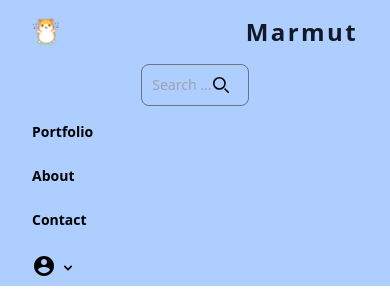
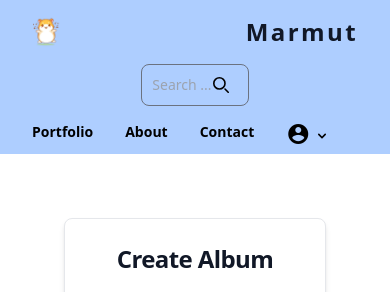
Before and after one commit to BASDAT-D-07-2024/marmut, a Django app: template album/templates/list-album.html in a window 390 px wide. Shown: the top 292 px of the page. Run offline with Django 3.2, Linux system fonts and the light colour scheme; the template is opened without the code that fills it, so the values that code supplies are empty; some libraries are stand-ins or nearby versions.

Commit message:
fix: make navbar responsive

```diff
--- a/templates/navbar.html
+++ b/templates/navbar.html
@@ -16,6 +16,7 @@
       </button>
     </div>
   </form>
+  <div class="flex flex-row">
     <a class="px-4 py-2 mt-2 text-sm font-semibold bg-transparent rounded-lg dark-mode:bg-transparent dark-mode:hover:bg-gray-600 dark-mode:focus:bg-gray-600 dark-mode:focus:text-white dark-mode:hover:text-white dark-mode:text-blue-300 md:mt-0 md:ml-4 hover:text-gray-900 focus:text-gray-900 hover:bg-blue-300 focus:bg-blue-300 focus:outline-none focus:shadow-outline" href="#">Portfolio</a>
     <a class="px-4 py-2 mt-2 text-sm font-semibold bg-transparent rounded-lg dark-mode:bg-transparent dark-mode:hover:bg-gray-600 dark-mode:focus:bg-gray-600 dark-mode:focus:text-white dark-mode:hover:text-white dark-mode:text-blue-300 md:mt-0 md:ml-4 hover:text-gray-900 focus:text-gray-900 hover:bg-blue-300 focus:bg-blue-300 focus:outline-none focus:shadow-outline" href="#">About</a>
     <a class="px-4 py-2 mt-2 text-sm font-semibold bg-transparent rounded-lg dark-mode:bg-transparent dark-mode:hover:bg-gray-600 dark-mode:focus:bg-gray-600 dark-mode:focus:text-white dark-mode:hover:text-white dark-mode:text-blue-300 md:mt-0 md:ml-4 hover:text-gray-900 focus:text-gray-900 hover:bg-blue-300 focus:bg-blue-300 focus:outline-none focus:shadow-outline" href="#">Contact</a>
@@ -34,4 +35,5 @@
         </div>
       </div>
     </div>
+  </div>
 </nav>
```
Lines whose indentation alone changed are shown as unchanged.
